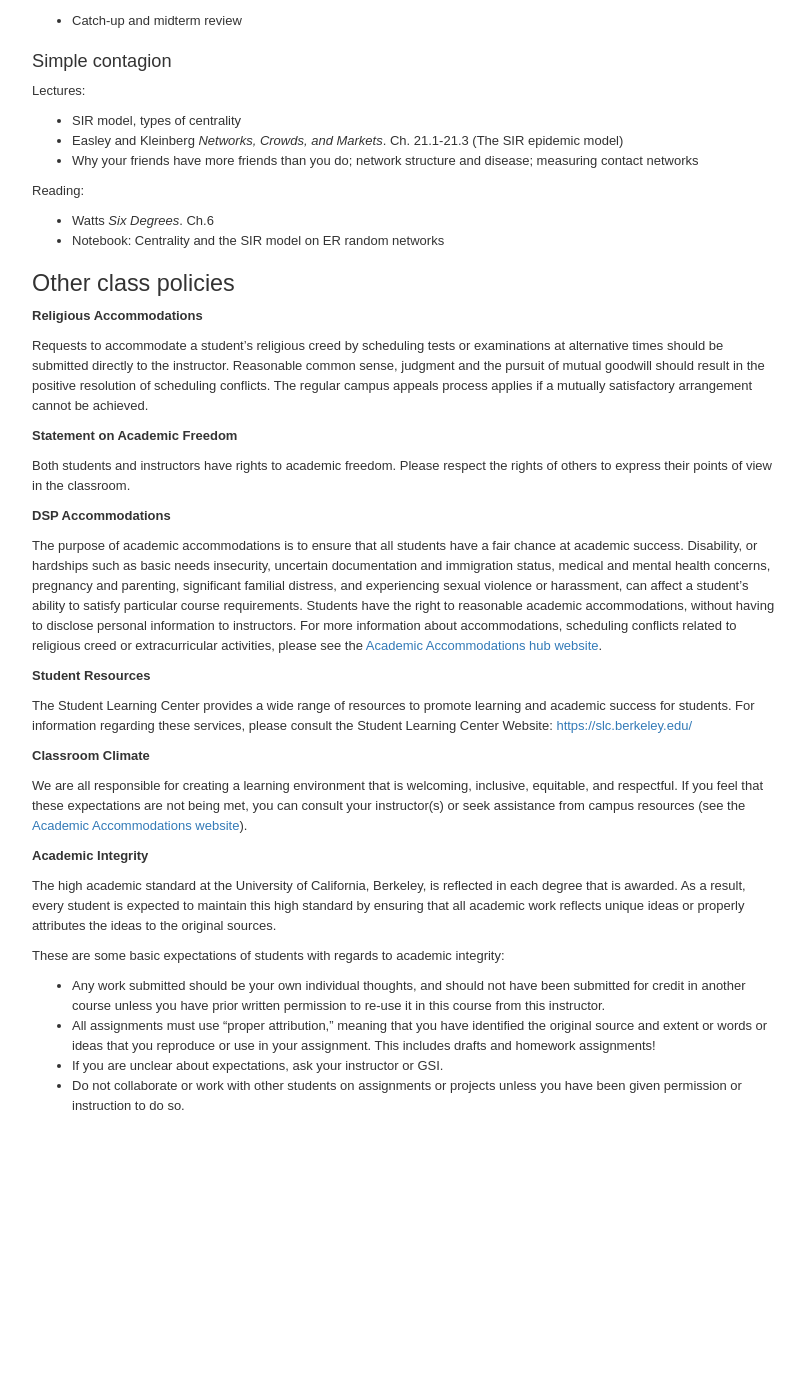
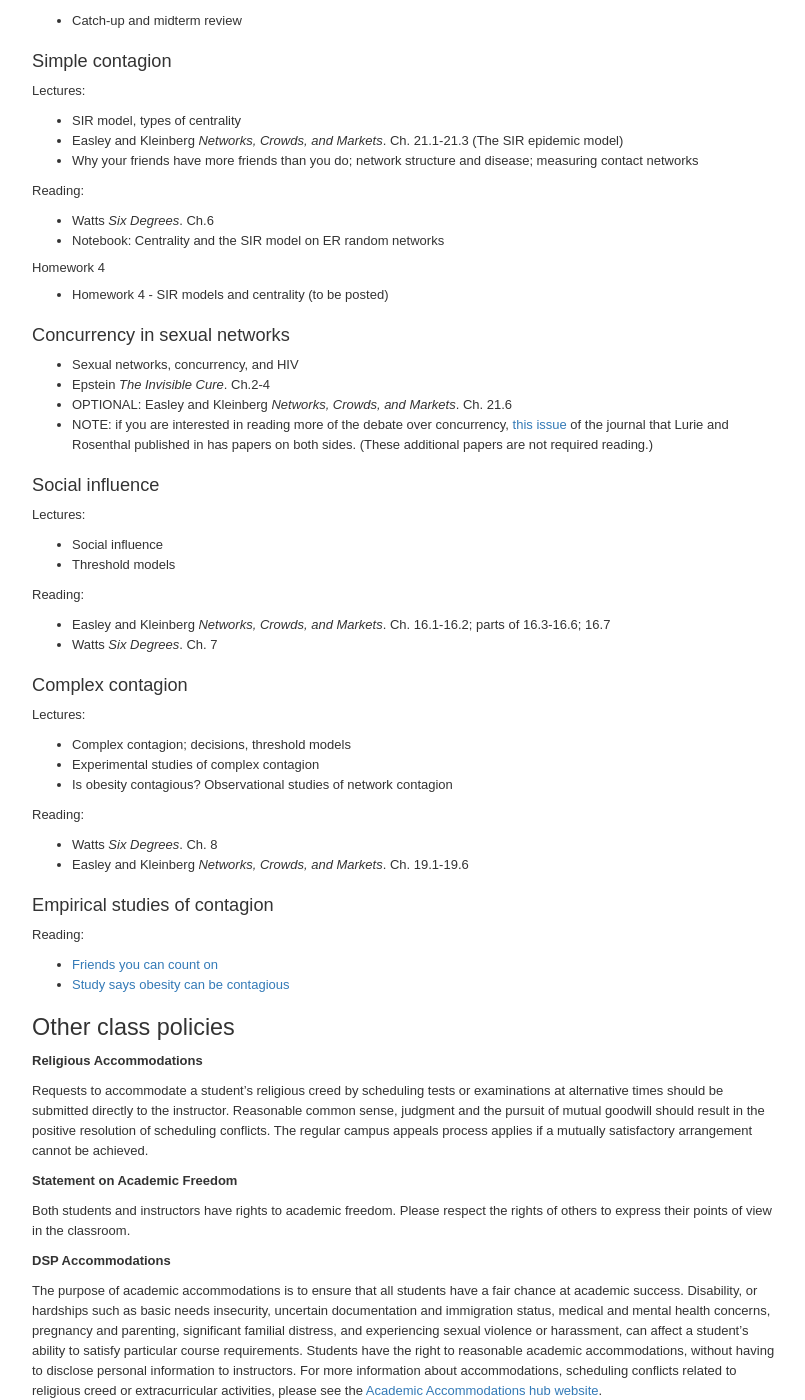
Before and after one commit to dfeehan/dfeehan.github.io, a Jekyll site: the page teaching/2022fa_demog180.html, which Jekyll copies as it is, in a window 1280 px wide and 1400 px high, scrolled down 5831 px. Shown: the whole window, without its empty margins (236-1041 px from the left). Built offline with Jekyll 4.4.1, drawn with Linux system fonts in a browser that asks for light colours; before the commit the page ends 6970 px from its top, so only the background shows below that; some of the changed text lies outside the part shown.

Commit message:
update w/ readings

```diff
--- a/teaching/2022fa_demog180.html
+++ b/teaching/2022fa_demog180.html
@@ -1666,19 +1666,27 @@ and disease; measuring contact networks</li>
 <li><span class="citation">Watts <em>Six Degrees</em>.</span> Ch.6</li>
 <li>Notebook: Centrality and the SIR model on ER random networks</li>
 </ul>
-<!--
-
-#### Homework 4 {#sec:hwk4}
-
-* Homework 4 - SIR models and centrality (to be posted)
-
--->
-<!-- ### Concurrency in sexual networks {#sec:concurrency} -->
-<!-- * Sexual networks, concurrency, and HIV  -->
-<!-- * @epstein_invisible_2008 Ch.2-4 -->
-<!-- * @lurie_concurrent_2010 -->
-<!-- * OPTIONAL: @easley_networks_2010 Ch. 21.6 -->
-<!-- * NOTE: if you are interested in reading more of the debate over concurrency, [this issue](https://link.springer.com/journal/10461/14/1/page/1) of the journal that Lurie and Rosenthal published in has papers on both sides. (These additional papers are not required reading.) -->
+<div id="sec:hwk4" class="section level4">
+<h4>Homework 4</h4>
+<ul>
+<li>Homework 4 - SIR models and centrality (to be posted)</li>
+</ul>
+</div>
+</div>
+<div id="sec:concurrency" class="section level3">
+<h3>Concurrency in sexual networks</h3>
+<ul>
+<li>Sexual networks, concurrency, and HIV</li>
+<li><span class="citation">Epstein <em>The Invisible Cure</em>.</span>
+Ch.2-4</li>
+<li>OPTIONAL: <span class="citation">Easley and Kleinberg <em>Networks,
+Crowds, and Markets</em>.</span> Ch. 21.6</li>
+<li>NOTE: if you are interested in reading more of the debate over
+concurrency, <a href="https://link.springer.com/journal/10461/14/1/page/1">this
+issue</a> of the journal that Lurie and Rosenthal published in has
+papers on both sides. (These additional papers are not required
+reading.)</li>
+</ul>
 <!--
 
 ### Cooperation {#sec:cooperation}
@@ -1694,31 +1702,52 @@ Reading:
 * @axelrod_evolution_1984 Ch. 1 (on bCourses)
 
 -->
-<!-- ### Social influence {#sec:socialinfluence} -->
-<!-- Lectures: -->
-<!-- * Social influence -->
-<!-- * Threshold models -->
-<!-- Reading: -->
-<!-- * @easley_networks_2010 Ch. 16.1-16.2; parts of 16.3-16.6; 16.7 -->
-<!-- * @watts_six_2003 Ch. 7 -->
-<!-- ### Complex contagion {#sec:complexcontagion} -->
-<!-- Lectures: -->
-<!-- * Complex contagion; decisions, threshold models -->
-<!-- * Experimental studies of complex contagion -->
-<!-- * Is obesity contagious? Observational studies of network contagion -->
-<!-- Reading: -->
-<!-- * @watts_six_2003 Ch. 8 -->
-<!-- * @easley_networks_2010 Ch. 19.1-19.6 -->
+</div>
+<div id="sec:socialinfluence" class="section level3">
+<h3>Social influence</h3>
+<p>Lectures:</p>
+<ul>
+<li>Social influence</li>
+<li>Threshold models</li>
+</ul>
+<p>Reading:</p>
+<ul>
+<li><span class="citation">Easley and Kleinberg <em>Networks, Crowds,
+and Markets</em>.</span> Ch. 16.1-16.2; parts of 16.3-16.6; 16.7</li>
+<li><span class="citation">Watts <em>Six Degrees</em>.</span> Ch. 7</li>
+</ul>
+</div>
+<div id="sec:complexcontagion" class="section level3">
+<h3>Complex contagion</h3>
+<p>Lectures:</p>
+<ul>
+<li>Complex contagion; decisions, threshold models</li>
+<li>Experimental studies of complex contagion</li>
+<li>Is obesity contagious? Observational studies of network
+contagion</li>
+</ul>
+<p>Reading:</p>
+<ul>
+<li><span class="citation">Watts <em>Six Degrees</em>.</span> Ch. 8</li>
+<li><span class="citation">Easley and Kleinberg <em>Networks, Crowds,
+and Markets</em>.</span> Ch. 19.1-19.6</li>
+</ul>
 <!--
 #### Homework 5 {#sec:hwk5}
 
 * Homework 5 - Small worlds (to be posted)
 
 -->
-<!-- ### Empirical studies of contagion {#sec:empiricalcontagion} -->
-<!-- Reading: -->
-<!-- * [Friends you can count on](https://opinionator.blogs.nytimes.com/2012/09/17/friends-you-can-count-on/) -->
-<!-- * [Study says obesity can be contagious](https://www.nytimes.com/2007/07/25/health/25cnd-fat.html) -->
+</div>
+<div id="sec:empiricalcontagion" class="section level3">
+<h3>Empirical studies of contagion</h3>
+<p>Reading:</p>
+<ul>
+<li><a href="https://opinionator.blogs.nytimes.com/2012/09/17/friends-you-can-count-on/">Friends
+you can count on</a></li>
+<li><a href="https://www.nytimes.com/2007/07/25/health/25cnd-fat.html">Study
+says obesity can be contagious</a></li>
+</ul>
 <!--
 
 #### Homework 6 {#sec:hwk6}
```
Also changed, not shown: other parts of teaching/2022fa_demog180.html (+1 -1 lines).
